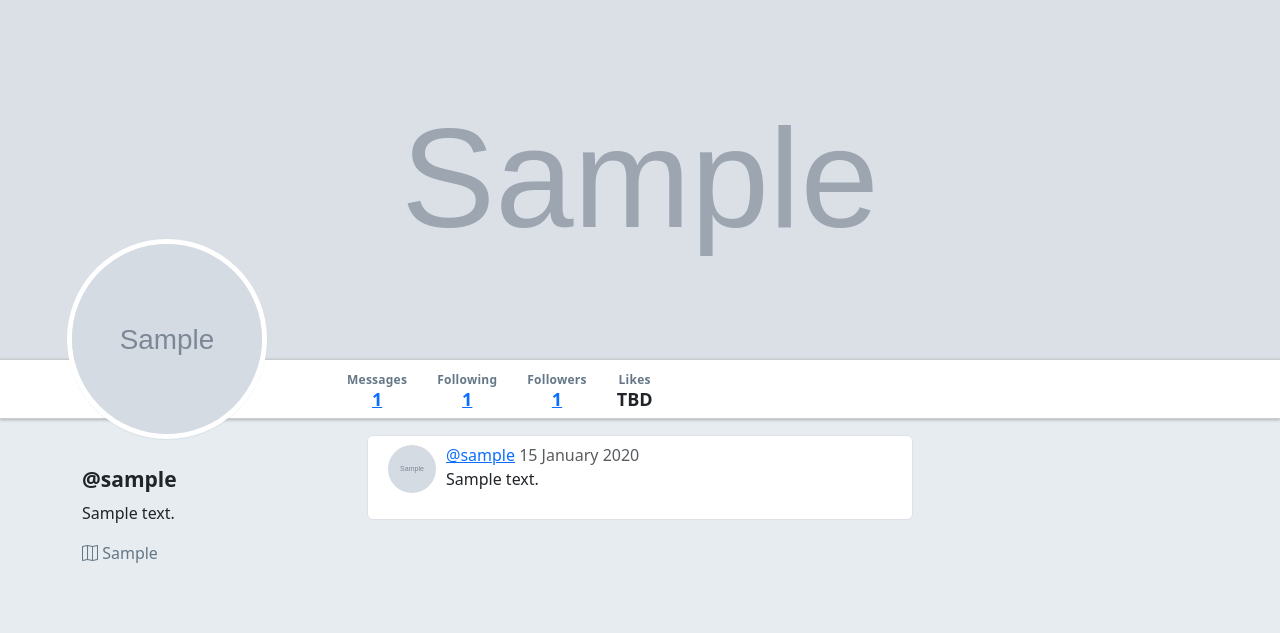
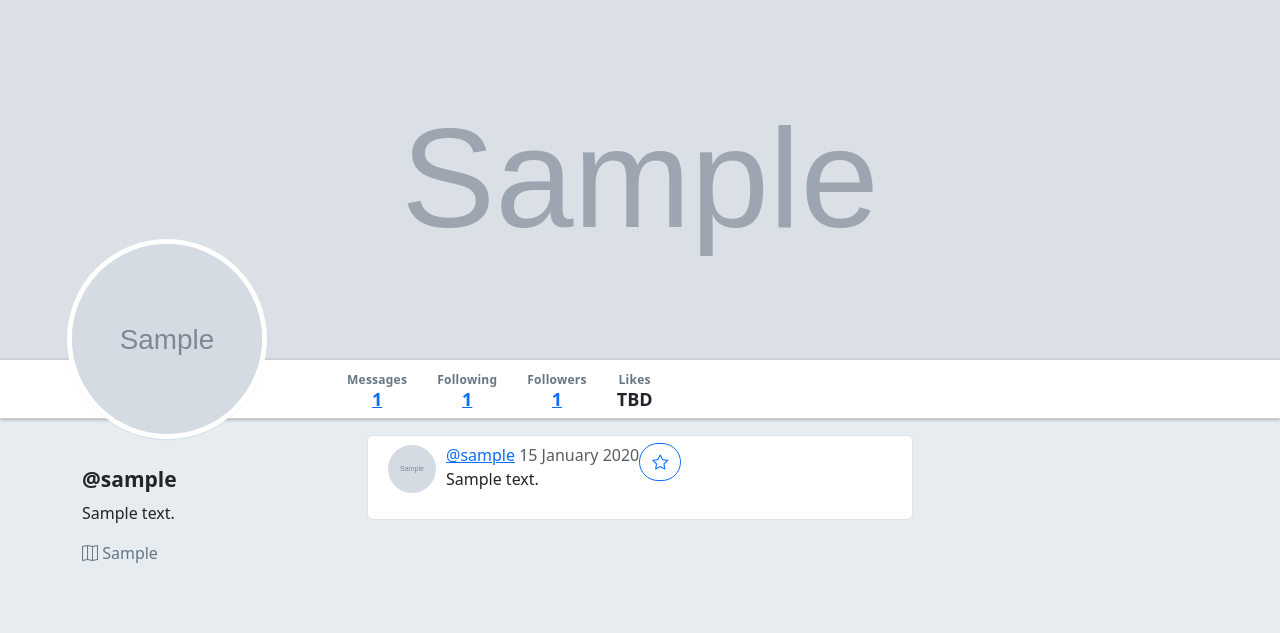
Before and after one commit to jswwWorks/flask-warbler, a Flask app: template templates/users/show.html in a window 1280 px wide. Shown: the part 47-680 px from the top of the page. Run offline with Flask 3, Linux system fonts and the light colour scheme; the template is opened without the code that fills it: values named after a table or form of the project are taken from there, others are empty; tables that the repository leaves empty hold one stand-in row (Sample ...).

Commit message:
added more like buttons to pages with messages and changed to a star

```diff
--- a/templates/users/show.html
+++ b/templates/users/show.html
@@ -21,6 +21,16 @@
             </span>
         <p>{{ message.text }}</p>
       </div>
+      <div style="z-index: 2;">
+        <form method="POST"
+        action="/messages/{{ message.id }}/alter_like_state">
+          {{ g.csrf_form.csrf_token }}
+          <button class="btn btn-outline-primary">
+
+            <i class="bi bi-star"></i>
+          </button>
+        </form>
+      </div>
     </li>
 
     {% endfor %}
```
Also changed, not shown: templates/home.html (+7 -0 lines).
